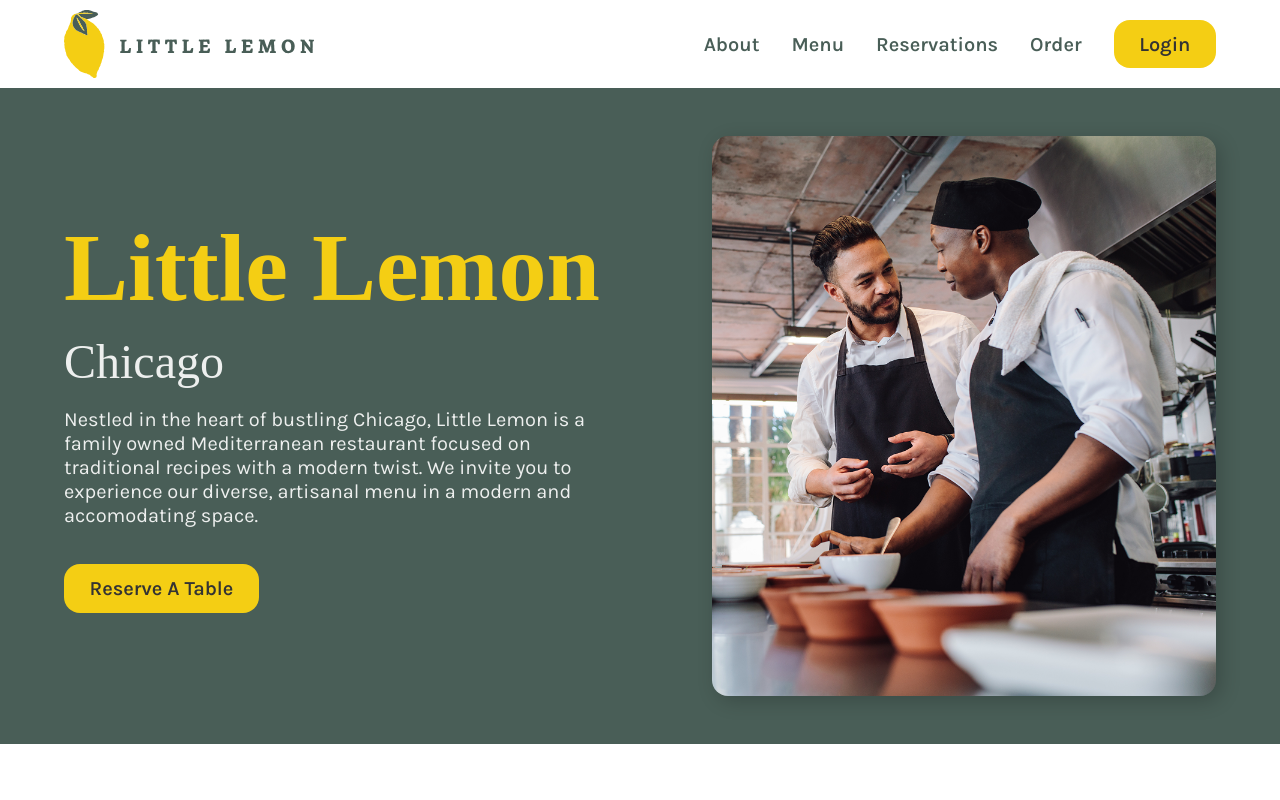
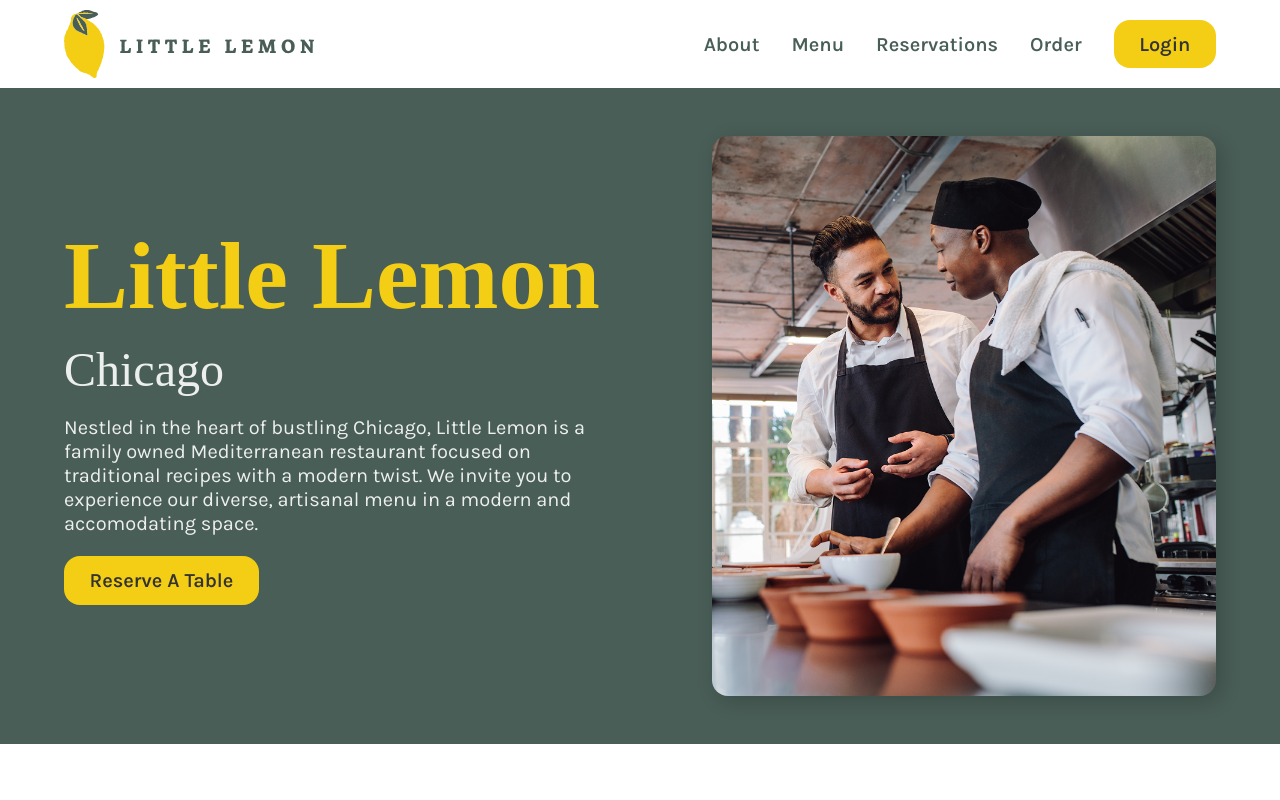
Before and after one commit to chrallen/little-lemon, a React (Create React App) app: page / in a window 1280 px wide. Shown: the top 800 px of the page. Built offline with nearby package versions, Linux system fonts and the light colour scheme; a web font is replaced by a local one.

Commit message:
removed primary-btn margin

```diff
--- a/src/App.css
+++ b/src/App.css
@@ -34,7 +34,6 @@ p {
   background-color: #f4ce14;
   color: #333;
   padding: 0.8rem 1.6rem;
-  margin-top: 16px;
   text-decoration: none;
   border: none;
   border-radius: 16px;
```
